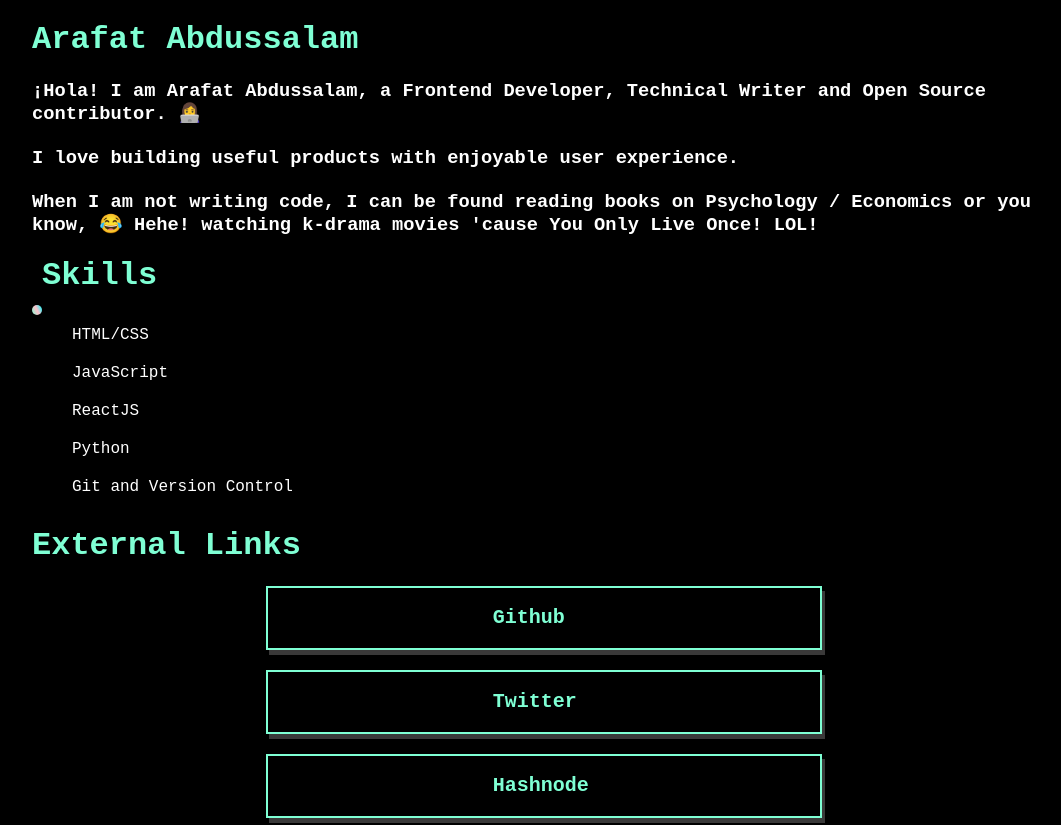
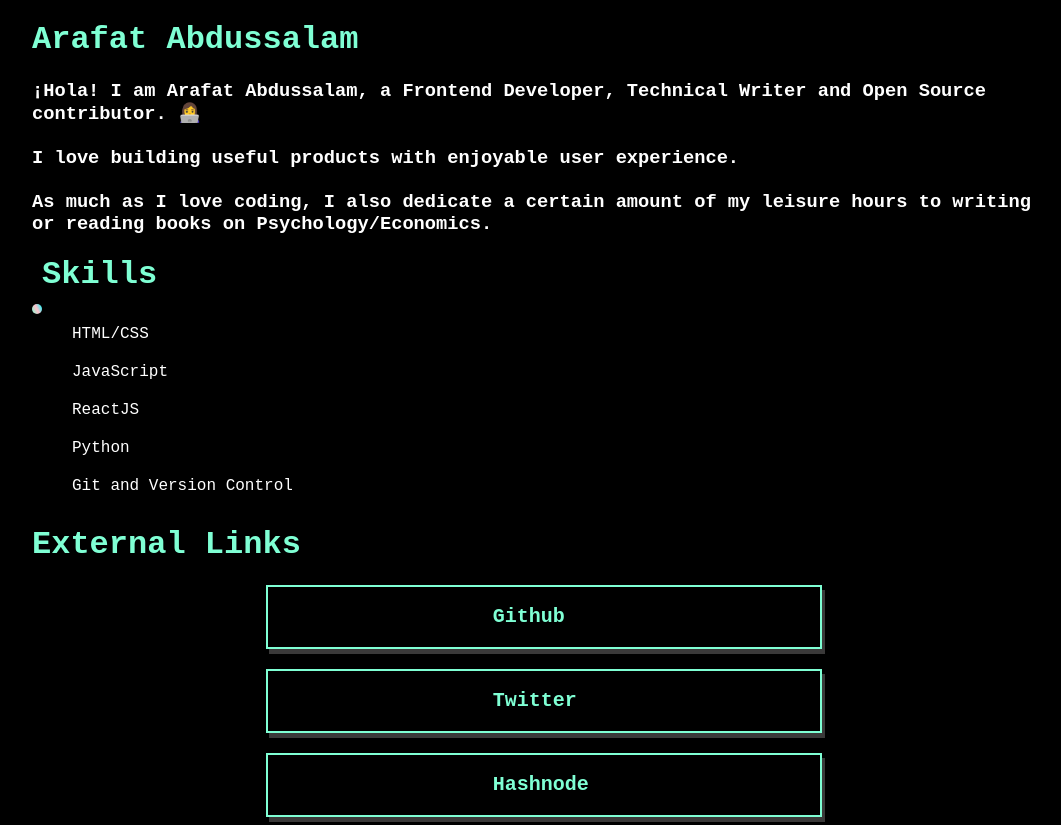
Before and after one commit to ArafatAbdussalam/my-portfolio-website-v1.0, a plain HTML site: page index.html in a window 1280 px wide. Shown: the top 825 px of the page, without its empty margins (96-1157 px from the left). Drawn offline with Linux system fonts and the light colour scheme.

Commit message:
Update index.html

```diff
--- a/index.html
+++ b/index.html
@@ -12,8 +12,7 @@
         <h1>Arafat Abdussalam</h1>
         <h3>¡Hola! I am Arafat Abdussalam, a Frontend Developer, Technical Writer and Open Source contributor. 👩‍💻<br><br>
             I love building useful products with enjoyable user experience.<br><br>
-            When I am not writing code, I can be found reading books on Psychology / Economics or you know, 😂
-            Hehe! watching k-drama movies 'cause You Only Live Once! LOL!
+            As much as I love coding, I also dedicate a certain amount of my leisure hours to writing or reading books on Psychology/Economics.
         </h3>
 
         <div id="ball"></div>
```
